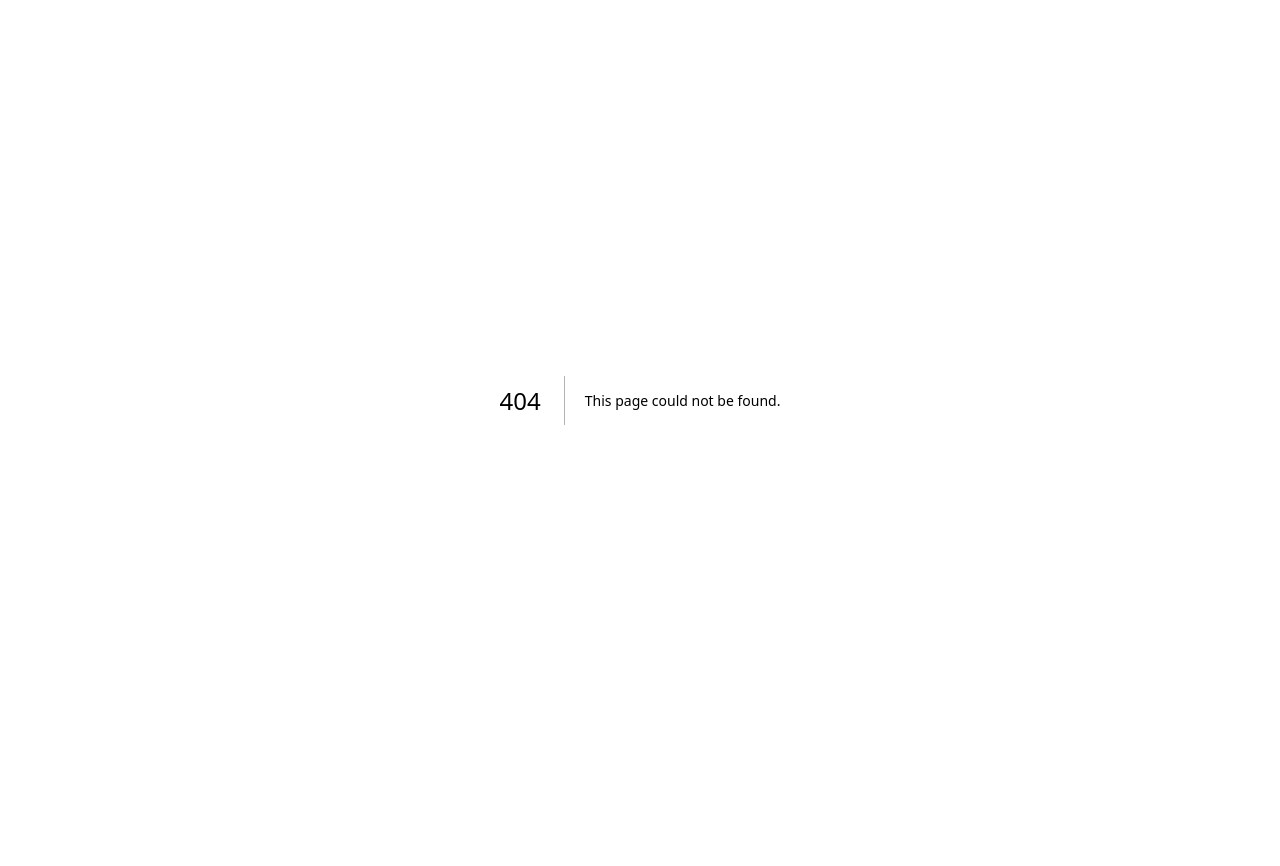
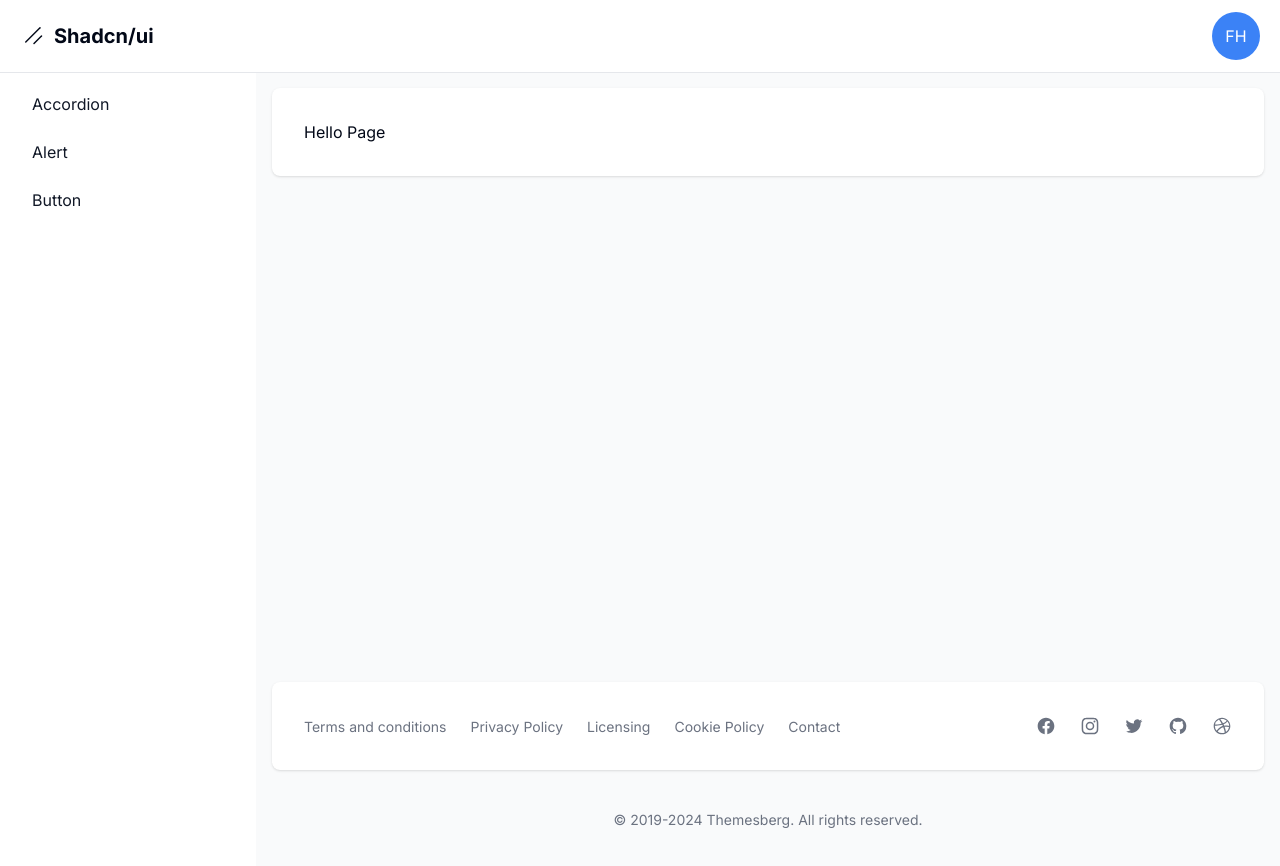
Before and after one commit to jumagu/shadcn-ui, a Next.js app: page /dashboard/home in a window 1280 px wide. Before the commit this address had no page. Shown: the top 866 px of the page. Before the commit the page ends 800 px from the top, so only its background shows below. Built offline with nearby package versions, Linux system fonts and the light colour scheme.

Commit message:
feat: Add home page component for the dashboard

```diff
--- /dev/null
+++ b/src/app/dashboard/home/page.tsx
@@ -0,0 +1,7 @@
+export default function HomePage() {
+  return (
+    <div>
+      <h1>Hello Page</h1>
+    </div>
+  );
+}
```
